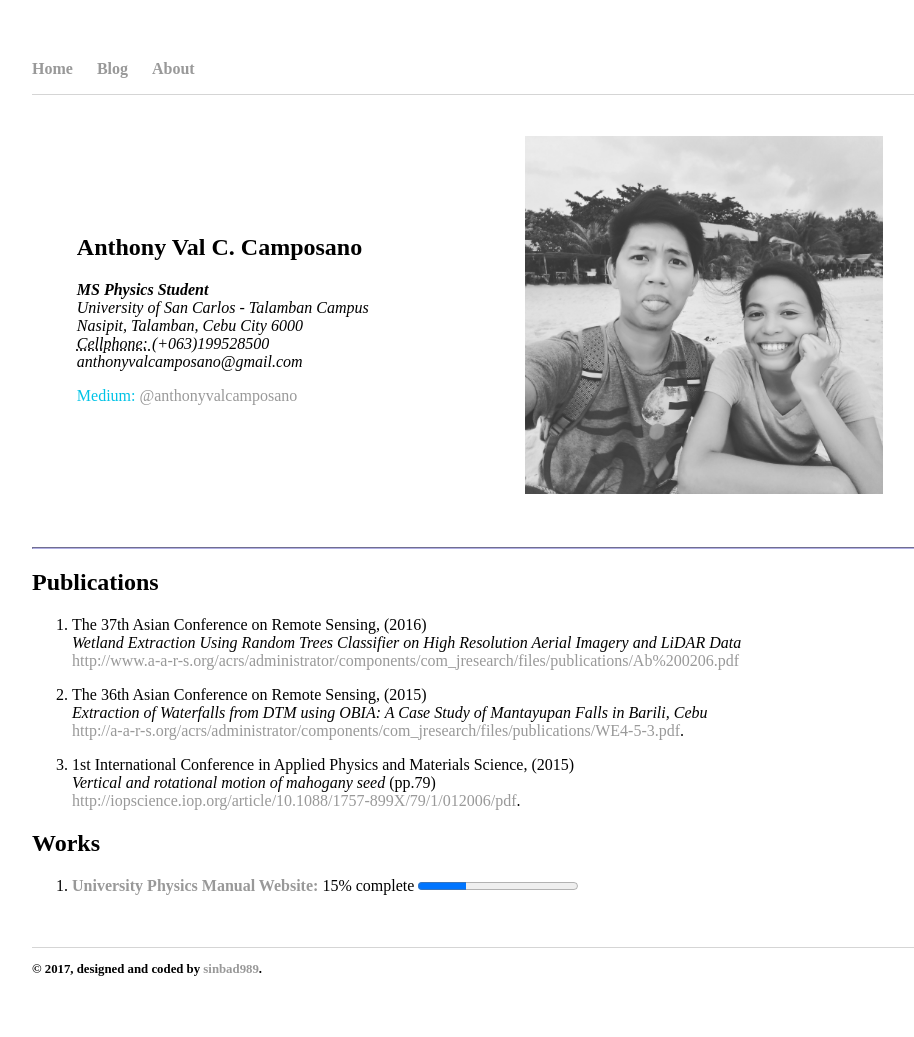
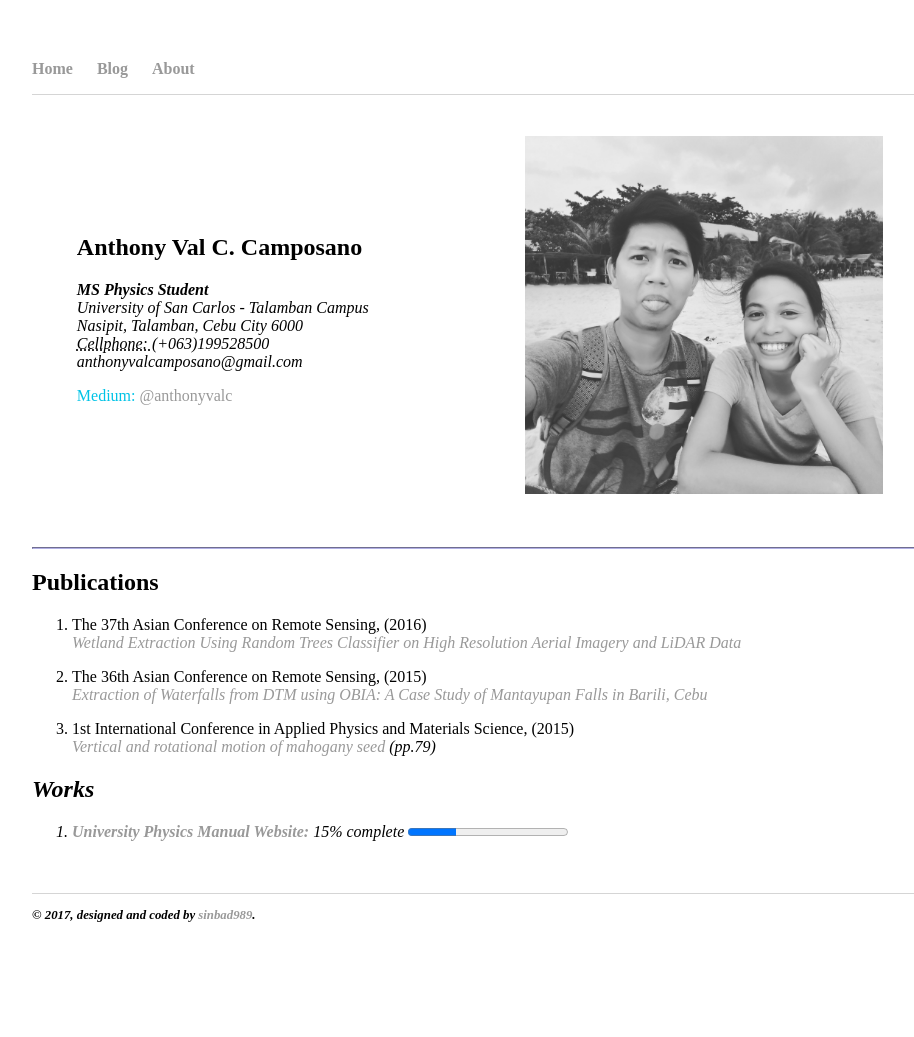
Before and after one commit to sinbad989/sinbad989.github.io, a Jekyll site: the page built from about/index.html, in a window 1280 px wide. Shown: the whole page, without its empty margins (160-1074 px from the left). Built offline with Jekyll 4.4.1, drawn with Linux system fonts in a browser that asks for light colours; some web fonts are replaced; after the commit the page ends 983 px from its top, so only the background shows below that.

Commit message:
edited about page

```diff
--- a/about/index.html
+++ b/about/index.html
@@ -14,7 +14,7 @@ title: about
 			<abbr title="phone">Cellphone: </abbr>(+063)199528500<br>
 			<span class="obfuscate">anthonyvalcamposano@gmail.com</span>
 			</address>
-			<p>Medium: <a href="https://medium.com/@anthonyvalcamposano">@anthonyvalcamposano</a></p>
+			<p>Medium: <a href="https://medium.com/@anthonyvalc">@anthonyvalc</a></p>
 
 
 		</div>
@@ -30,15 +30,15 @@ title: about
 	<hr>
 	<h2>Publications</h2>
 	<ol>
-		<li><p> The 37th Asian Conference on Remote Sensing, (2016) <br><em>Wetland Extraction Using Random Trees Classifier on High Resolution Aerial Imagery and LiDAR Data</em> <br>
-		<a href="http://www.a-a-r-s.org/acrs/administrator/components/com_jresearch/files/publications/Ab%200206.pdf">http://www.a-a-r-s.org/acrs/administrator/components/com_jresearch/files/publications/Ab%200206.pdf</a></li>
+		<li><p> The 37th Asian Conference on Remote Sensing, (2016) <br><em><a href="http://www.a-a-r-s.org/acrs/administrator/components/com_jresearch/files/publications/Ab%200206.pdf">Wetland Extraction Using Random Trees Classifier on High Resolution Aerial Imagery and LiDAR Data</a></em> <br>
+		</li>
 
-		<li><p>The 36th Asian Conference on Remote Sensing, (2015) <br><em>Extraction of Waterfalls from DTM using OBIA: A Case Study of Mantayupan Falls in Barili, Cebu </em><br>
-		<a href="http://a-a-r-s.org/acrs/administrator/components/com_jresearch/files/publications/WE4-5-3.pdf">http://a-a-r-s.org/acrs/administrator/components/com_jresearch/files/publications/WE4-5-3.pdf</a>.</p>
+		<li><p>The 36th Asian Conference on Remote Sensing, (2015) <br><em><a href="http://a-a-r-s.org/acrs/administrator/components/com_jresearch/files/publications/WE4-5-3.pdf">Extraction of Waterfalls from DTM using OBIA: A Case Study of Mantayupan Falls in Barili, Cebu</a></em><br>
+		</p>
 		</p></li>
 
-		<li><p>1st International Conference in Applied Physics and Materials Science, (2015) <br><em>Vertical and rotational motion of mahogany seed </em> (pp.79) <br>
-		<a href="http://iopscience.iop.org/article/10.1088/1757-899X/79/1/012006/pdf">http://iopscience.iop.org/article/10.1088/1757-899X/79/1/012006/pdf</a>.</p>
+		<li><p>1st International Conference in Applied Physics and Materials Science, (2015)<em><a href="http://iopscience.iop.org/article/10.1088/1757-899X/79/1/012006/pdf"> <br><em>Vertical and rotational motion of mahogany seed</a></em> (pp.79) <br>
+		</p>
 		</ol></li>
 
 
```
